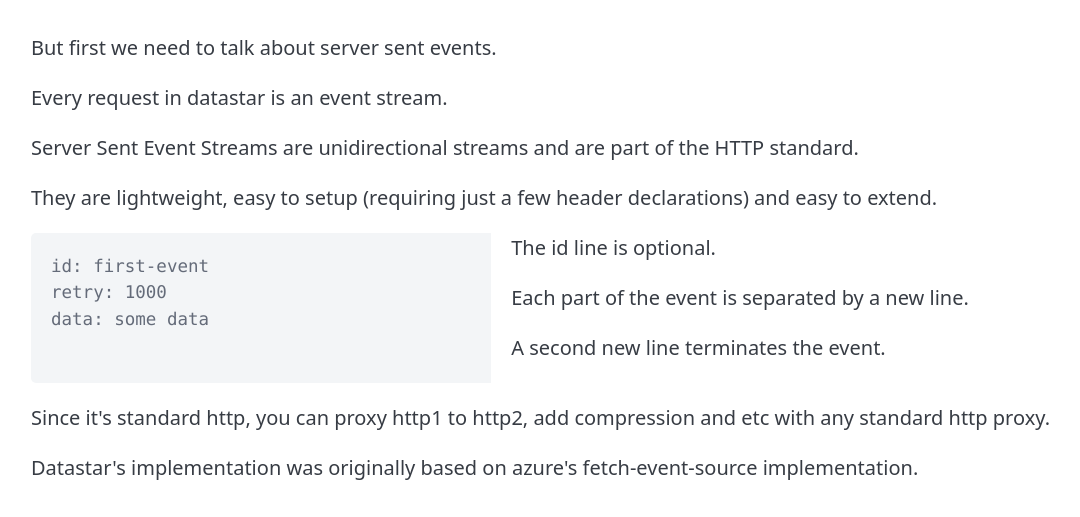
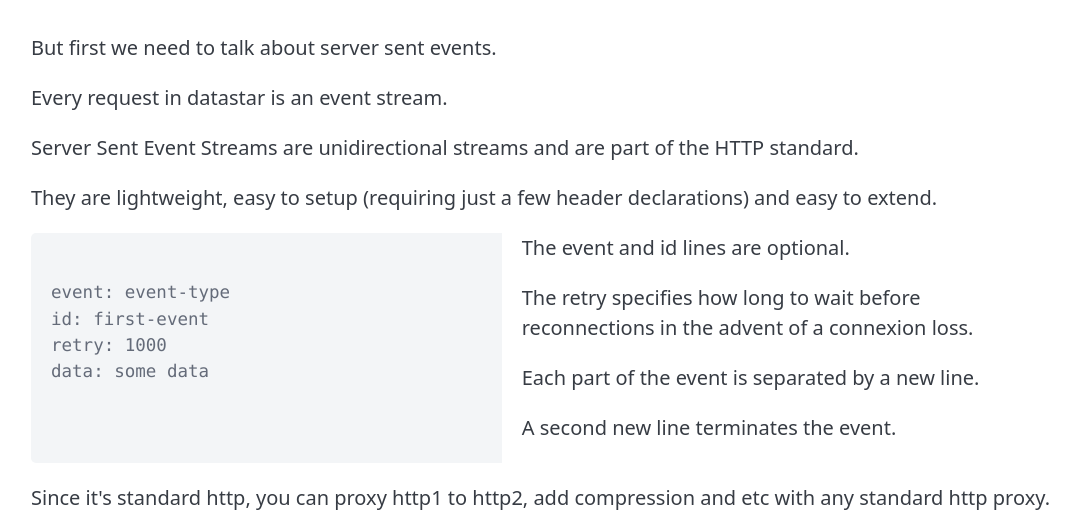
Before and after one commit to Superpat/fosdem25-datastar, a plain HTML site: page page/sse.html in a window 1280 px wide. Shown: the part 92-609 px from the top of the page, without its empty margins (9-1089 px from the left). Drawn offline with Linux system fonts and the light colour scheme; files whose address does not match are found by name.

Commit message:
fix some pages

```diff
--- a/page/sse.html
+++ b/page/sse.html
@@ -21,12 +21,15 @@
 	<p>Server Sent Event Streams are unidirectional streams and are part of the HTTP standard.</p>
 	<p>They are lightweight, easy to setup (requiring just a few header declarations) and easy to extend.</p>
 	<section role="group">
-	<pre style="margin-right: 1rem;"><code style="width: fit-content;">id: first-event
+	<pre style="margin-right: 1rem;"><code style="width: fit-content;">
+event: event-type
+id: first-event
 retry: 1000
 data: some data
 </code></pre>
 	<div>
-	<p>The id line is optional.</p>
+	<p>The event and id lines are optional.</p>
+	<p>The retry specifies how long to wait before </br> reconnections in the advent of a connexion loss.</p>
 	<p>Each part of the event is separated by a new line.</p>
 	<p>A second new line terminates the event.</p>
 	</div>
```
Also changed, not shown: page/plugins.html (+1 -1 lines), page/sdk.html (+4 -3 lines).
